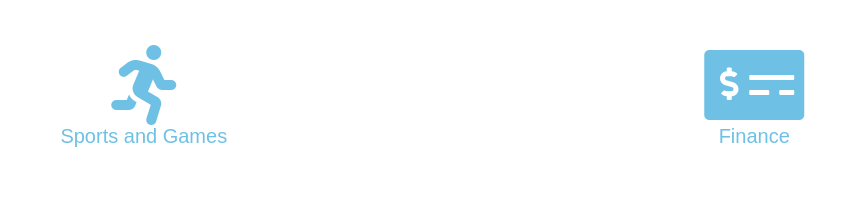
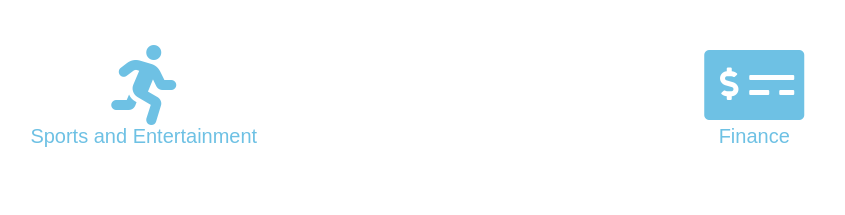
Before and after one commit to siddharthpatra/Spatikal, a React app: page / in a window 1280 px wide. Shown: the part 1800-2015 px from the top of the page, without its empty margins (191-1036 px from the left). Built offline with nearby package versions, Linux system fonts and the light colour scheme; no server answers; the database is empty; a web font is replaced by a local one.

Commit message:
Slight changes

```diff
--- a/src/components/Post/Categorydata.js
+++ b/src/components/Post/Categorydata.js
@@ -5,7 +5,7 @@ const CategoryData = [
   { id: 4, value: "Business and Economy", isChecked: false },
   { id: 5, value: "Social and Culture", isChecked: false },
   { id: 6, value: "Health and Fitness", isChecked: false },
-  { id: 7, value: "Sports and Games", isChecked: false },
+  { id: 7, value: "Sports and Entertainment", isChecked: false },
   { id: 8, value: "Finance", isChecked: false },
 ];
 
--- a/src/components/Post/Post.jsx
+++ b/src/components/Post/Post.jsx
@@ -269,13 +269,13 @@ const Post = () => {
             </ul>
           </div>
         </div>
-        {/* <ReactQuill
+        <ReactQuill
           value={article.content}
           modules={modules}
           format={formats}
           theme="snow"
           onChange={(e) => onChangeArticleContent(e)}
-        /> */}
+        />
         <button>Submit</button>
       </form>
     </>
--- a/src/components/pages/Category.jsx
+++ b/src/components/pages/Category.jsx
@@ -129,7 +129,7 @@ class Category extends Component {
             articles: this.props.location.state.article
               .slice()
               .filter((article) =>
-                article.category.toLowerCase().includes("sports and games")
+                article.category.toLowerCase().includes("sports and entertainment")
               ),
             category: this.props.match.params.category,
           },
--- a/src/components/pages/Home.jsx
+++ b/src/components/pages/Home.jsx
@@ -192,13 +192,13 @@ const Home = () => {
             <div className="row">
               <Link
                 to={{
-                  pathname: "/category/" + encodeURI("Sports and Games"),
+                  pathname: "/category/" + encodeURI("Sports and Entertainment"),
                   state: { article: articles },
                 }}
               >
                 <div className="column floatLeft">
                   <i className="fas fa-running"></i>
-                  <p>Sports and Games</p>
+                  <p>Sports and Entertainment</p>
                 </div>
               </Link>
               <Link
```
